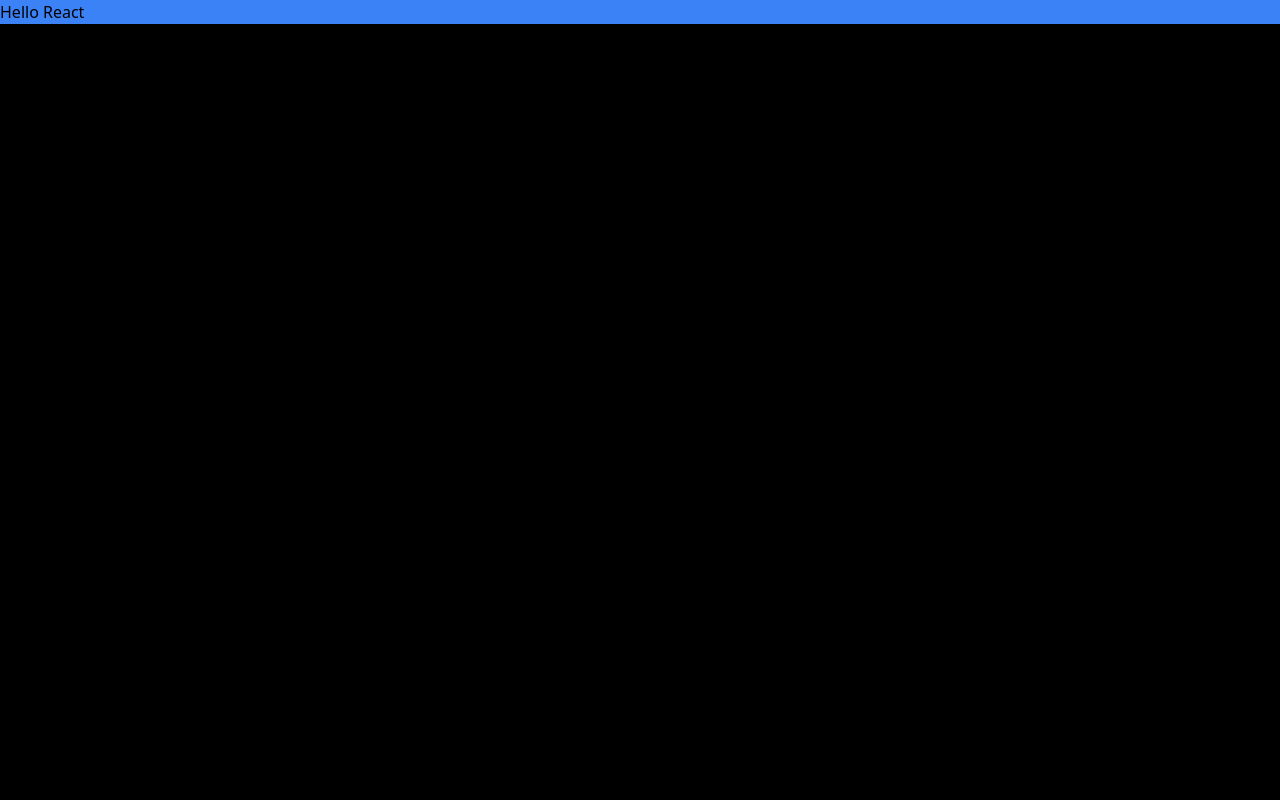
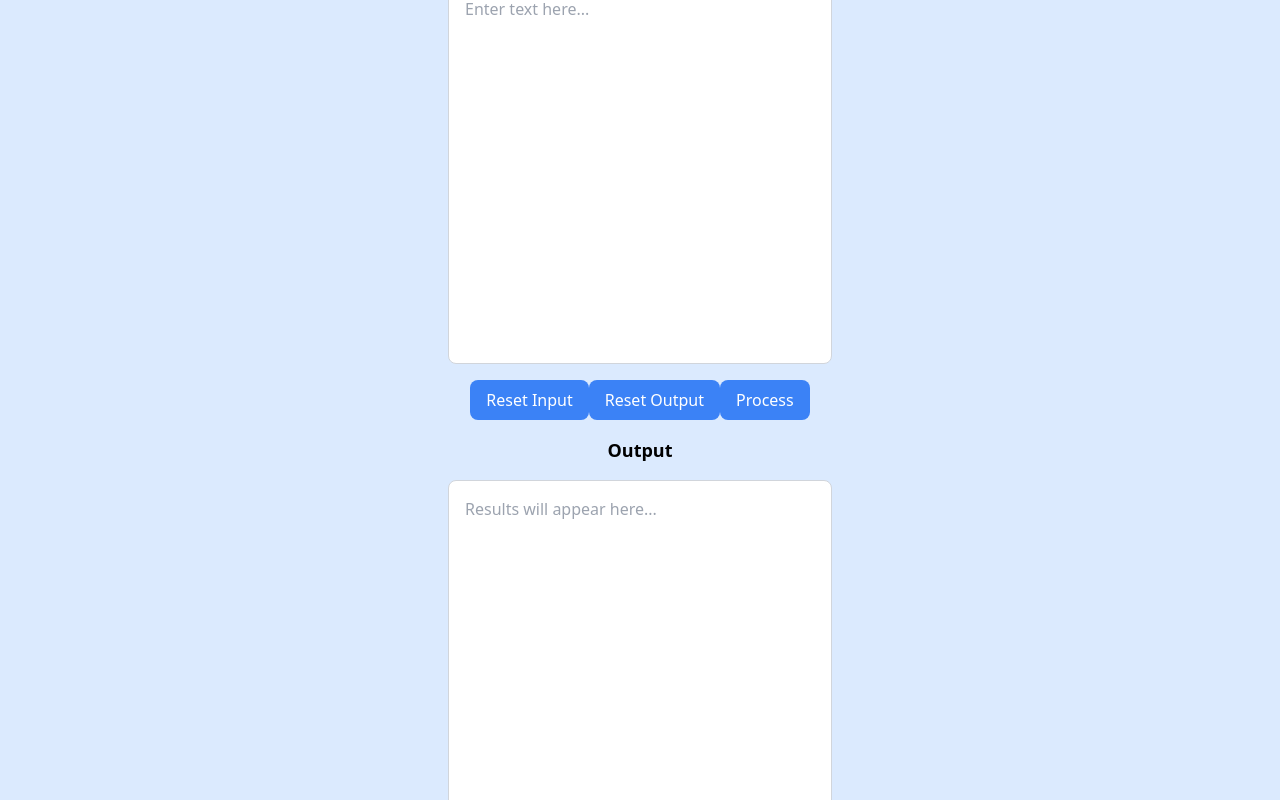
Before and after one commit to Nellak2017/Software-Architecture-A3-A4, a React (Create React App) app: page / in a window 1280 px wide. Built offline with nearby package versions, Linux system fonts and the light colour scheme.

Commit message:
Finished everything except for a correct sorting function in all cases.

```diff
--- a/src/components/pages/App.js
+++ b/src/components/pages/App.js
@@ -1,9 +1,63 @@
+import React, { useState } from 'react'
+import { KWIC, display, pipe } from '../../utils/helpers'
 import '../../styles/globals.css'
 
 function App() {
+  const [inputText, setInputText] = useState('')
+  const [outputText, setOutputText] = useState('')
+
+  const handleInputChange = e => {
+    // Ensure only a..zA..Z characters are entered
+    const filteredText = e.target.value.replace(/[^a-zA-Z\n ]/g, '')
+    setInputText(filteredText)
+  }
+
+  const handleResetInput = () => setInputText('')
+  const handleResetOutput = () => setOutputText('')
+  const handleKWIC = () => setOutputText(pipe(display)(KWIC(inputText.split('\n')).result))
+
   return (
-    <div className='bg-blue-500'>
-      Hello React
+    <div className="flex justify-center items-center h-screen bg-blue-100 overflow-y-auto p-16">
+      <div className="flex flex-col space-y-4">
+        <div className="text-center">
+          <h2 className="text-lg font-semibold">Input</h2>
+        </div>
+        <textarea
+          className="w-96 h-96 p-4 border border-gray-300 rounded-lg resize-none"
+          value={inputText}
+          onChange={handleInputChange}
+          placeholder="Enter text here..."
+        ></textarea>
+        <div className='flex items-center justify-center'>
+          <button
+            className="px-4 py-2 bg-blue-500 text-white rounded-lg hover:bg-blue-600"
+            onClick={handleResetInput}
+          >
+            Reset Input
+          </button>
+          <button
+            className="px-4 py-2 bg-blue-500 text-white rounded-lg hover:bg-blue-600"
+            onClick={handleResetOutput}
+          >
+            Reset Output
+          </button>
+          <button
+            className="px-4 py-2 bg-blue-500 text-white rounded-lg hover:bg-blue-600"
+            onClick={handleKWIC}
+          >
+            Process
+          </button>
+        </div>
+        <div className="text-center">
+          <h2 className="text-lg font-semibold">Output</h2>
+        </div>
+        <textarea
+          className="w-96 h-96 p-4 border border-gray-300 rounded-lg resize-none"
+          value={outputText}
+          readOnly
+          placeholder="Results will appear here..."
+        ></textarea>
+      </div>
     </div>
   )
 }
--- a/src/utils/helpers.js
+++ b/src/utils/helpers.js
@@ -6,16 +6,21 @@ export const isLine = line =>
 	&& line.length >= 1
 	&& Array.from(line).filter(char => char !== ' ').every(isWord)
 	&& !/^\s+$/.test(line) // A line is multiple words
-
-export const isValidLines = lines => (
-	Array.isArray(lines)
-	&& lines.length >= 1
-	&& lines.every(line => isLine(line))
-)
+export const isValidLines = lines => Array.isArray(lines) && lines.length >= 1 && lines.every(line => isLine(line)) // A lines is multiple lines
 
 // ---- Core Functions
 export const pipe = (...f) => x => f.reduce((acc, fn) => fn(acc), x) // Convienience function to help make the pipeline clear
 export const mapResult = (result, logic, condition = true) => result.error === '' || condition ? ({ result: logic, error: '' }) : ({ result: [], error: result.error }) // Convienience function to simplify working with results (result -> result)
+export const customSort = (a, b) => {
+	// Convert both strings to lowercase for comparison
+	const lowerA = String(a).toLowerCase()
+	const lowerB = String(b).toLowerCase()
+
+	// If the lowercase versions are equal, use default comparison
+	return lowerA === lowerB
+		? String(a).localeCompare(String(b))
+		: lowerA.localeCompare(lowerB) // Compare based on ASCII value
+}
 export const circularShift = line => line.length <= 1 ? line : [...line.slice(1), line[0]] // Circular shift moves the first word to the end of the line
 export const allCircularShifts = line => line.split(' ').reduce((acc, _, i) => {
 	const splitLine = line.split(' ')
@@ -23,35 +28,20 @@ export const allCircularShifts = line => line.split(' ').reduce((acc, _, i) => {
 	const shiftedWord = circularShift(shiftedLine)
 	return [...acc, shiftedWord.join(' ')] // remove .join(' ') to have words in a line like this: ['The', 'Quick', 'Brown', 'Fox'] instead of 'The Quick Brown Fox'
 }, []) // All circular shifts for each word in a line and returns that list
-export const orderedSet = (list, compareFx = (a, b) => String(a).localeCompare(String(b))) => [...new Set(list)].sort(compareFx) // Sort function
+export const orderedSet = (list, compareFx = customSort) => [...new Set(list)].sort(compareFx) // Sort function
 
-// ---- Result Returning functions (* -> result<list<string>>)
+// ---- Result Returning functions (* -> result<list<string>>). (Note: Only source of pipe has input validation!)
 export const processInput = lines => isValidLines(lines)
 	? { result: lines, error: '' }
 	: { result: [], error: 'Input must be an array of lines (strings with words in them).\nError happened at processInput.' }
+export const convertLines = linesResult => mapResult(linesResult, linesResult.result.map(line => orderedSet(line.split(' ')).join(' ')))
+export const allCircularShiftsAllLines = linesResult => mapResult(linesResult, linesResult.result.map(line => allCircularShifts(line)))
+export const sortLines = linesResult => mapResult(linesResult, linesResult.result.map(line => orderedSet(line)))
 
-export const convertLines = linesResult => mapResult(
-	linesResult,
-	(Array.isArray(linesResult.result)
-		&& linesResult.result?.map(line => orderedSet(line.split(' ')).join(' '))) || [],
-	isValidLines(Array.isArray(linesResult.result) && linesResult.result?.map(word => word.split(' '))))
+// ---- Display function
+export const display = lists => lists.map(list => list.join('\n')).join('\n\n')
 
-// All circular shifts for all lines (result<list<list<string>>> -> result<list<list<string>>>)
-export const allCircularShiftsAllLines = linesResult => mapResult(
-	linesResult,
-	(Array.isArray(linesResult.result)
-		&& linesResult.result.map(line => allCircularShifts(line))) || [],
-	Array.isArray(linesResult.result) && linesResult.length > 0)
-
-// Sort the lines (result<list<list<string>>> -> result<list<list<string>>>)
-export const sortLines = linesResult => mapResult(
-	linesResult,
-	(Array.isArray(linesResult.result) &&
-		linesResult.result.map(line => orderedSet(line))) || [],
-	Array.isArray(linesResult.result) && linesResult.length > 0)
-
-// KWIC Pipeline as per instructions
-// (lines<list> -> result<list<list<string>>>)
+// ---- KWIC Pipeline as per instructions
 export const KWIC = lines => pipe(
 	processInput, // verifies input is correct and returns result
 	convertLines, // converts lines from strings to ordered set of words
```
Also changed, not shown: 1 other file (tests, documents, lock files or other folders).
